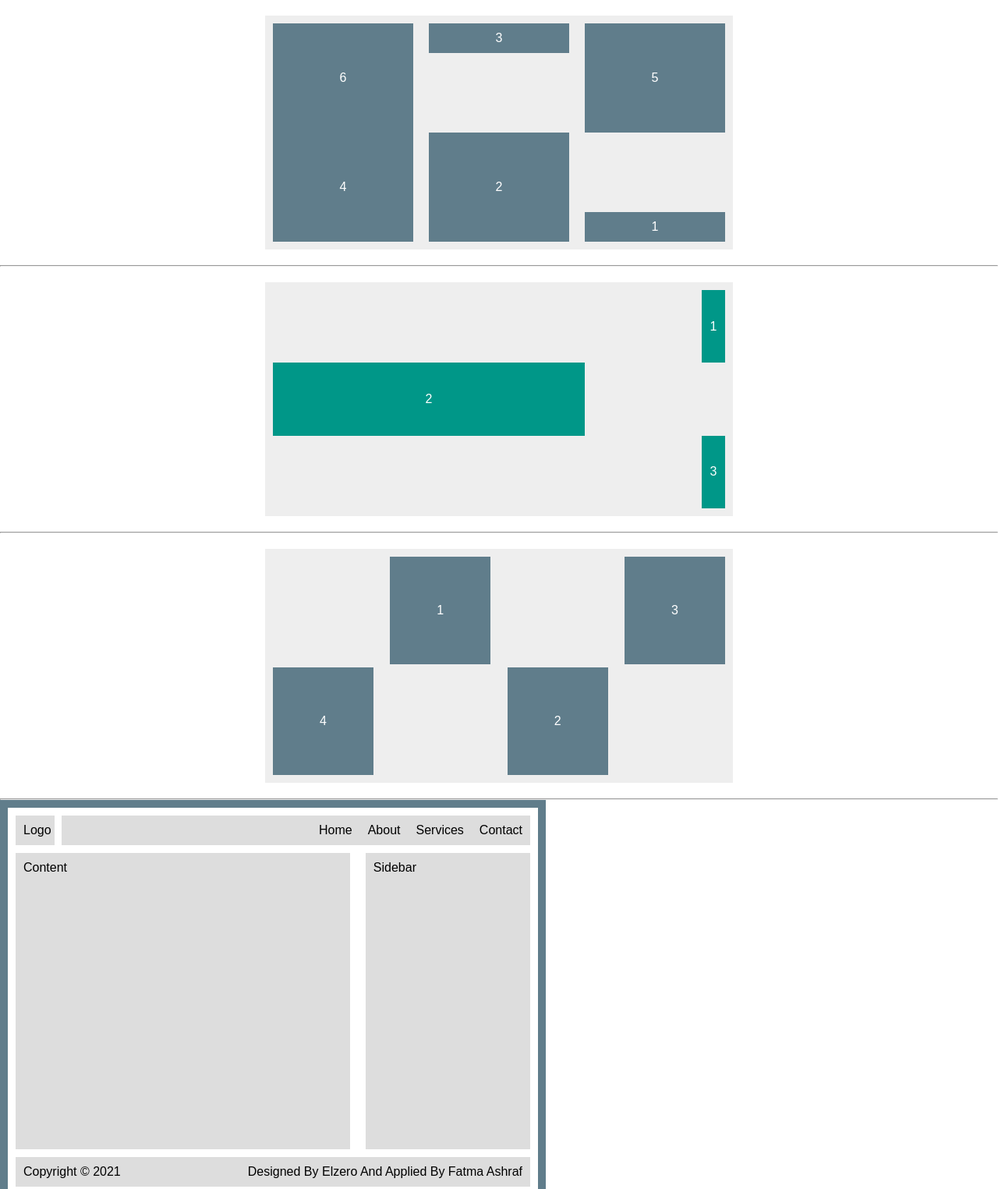
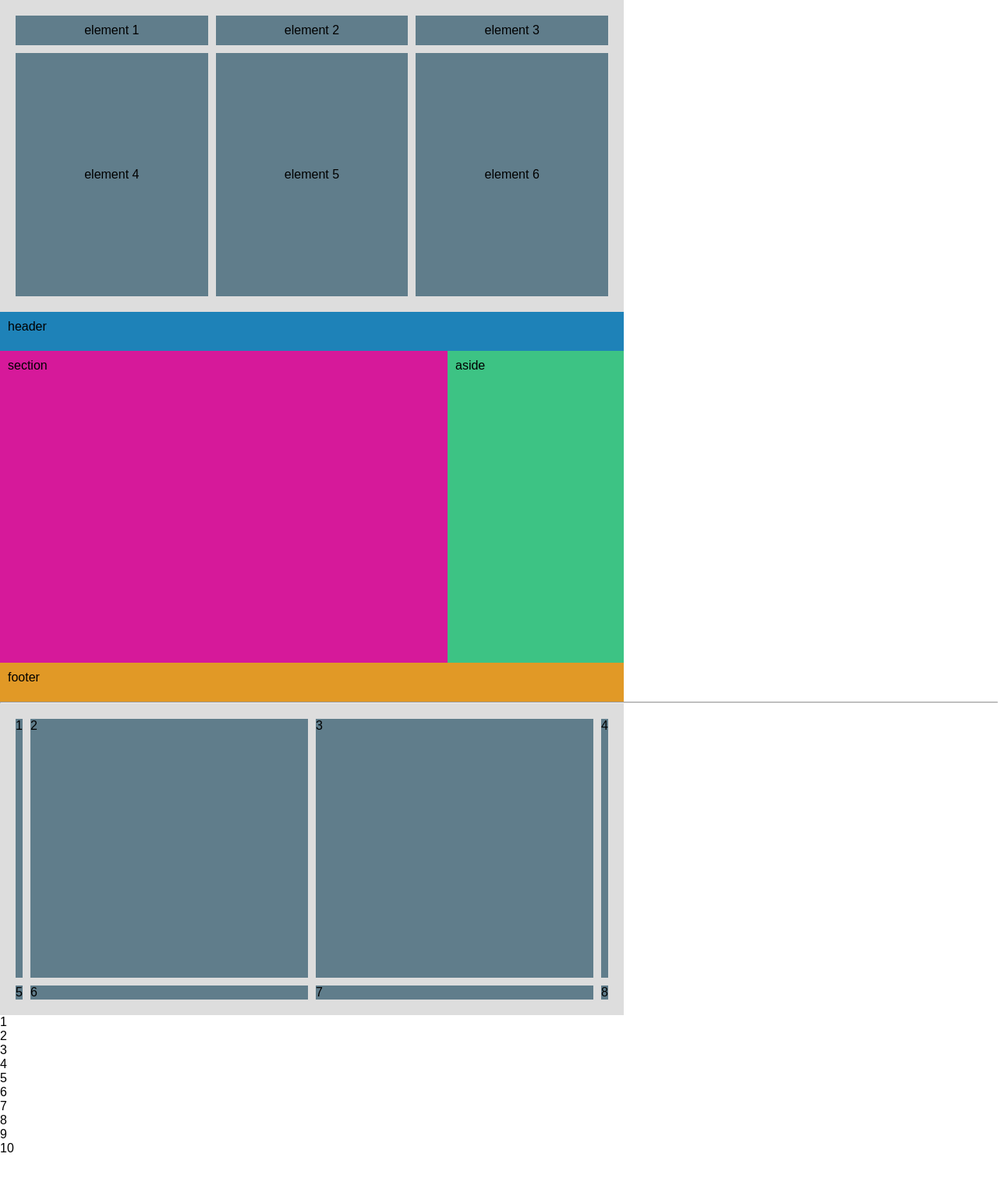
Before and after one commit to FattemaAshraf/Landing_Page_ByHtmlandCSS, a plain HTML site: page index.html in a window 1280 px wide. Shown: the top 1525 px of the page at 78% size. After the commit the page ends 1482 px from the top, so only its background shows below. Drawn offline with Linux system fonts and the light colour scheme.

Commit message:
added Grid Assignments

```diff
--- a/index.html
+++ b/index.html
@@ -62,7 +62,7 @@
     <div class="element" >element</div>
     <div class="element" >element</div>
 </div> -->
-
+<!--
 <div class="second-parent">
     <div class="one">1</div>
     <div class="two">2</div>
@@ -106,6 +106,44 @@
   <div class="copyright">Copyright &copy; 2021</div>
   <div class="design">Designed By Elzero And Applied By Fatma Ashraf</div>
 </div>
-</div>
+</div> -->
+<div class="grid">
+    <div>element 1</div>
+    <div>element 2</div>
+    <div>element 3</div>
+    <div>element 4</div>
+    <div>element 5</div>
+    <div>element 6</div>
+  </div>
+  <div class="layout">
+    <header>header</header>
+    <section>section</section>
+    <aside>aside</aside>
+    <footer>footer</footer>
+  </div>
+  <hr/>
+  <div class="gridd">
+    <div>1</div>
+    <div>2</div>
+    <div>3</div>
+    <div>4</div>
+    <div>5</div>
+    <div>6</div>
+    <div>7</div>
+    <div>8</div>
+  </div>
+  <div id="ArticleLayout">
+    <div class="art">1</div>
+    <div>2</div>
+    <div>3</div>
+    <div>4</div>
+    <div>5</div>
+    <div>6</div>
+    <div>7</div>
+    <div>8</div>
+    <div>9</div>
+    <div>10</div>
+  </div>
+
 </body>
 </html>
--- a/master.css
+++ b/master.css
@@ -137,7 +137,7 @@
     background-color: black;
     border-radius: 50%;
 } */
-
+/*
 
 div.second-parent {
     width: 600px;
@@ -185,7 +185,7 @@ div.second-parent {
   }
 
   /* ------------*/
-  div.third-parent {
+  /* div.third-parent {
     background-color: #eee;
     width: 600px;
     height: 300px;
@@ -309,4 +309,96 @@ padding: 10px;
     justify-content: space-between;
     background-color: var(--mainColor);
     padding: 10px;
+} */
+
+.grid {
+  background-color: #ddd;
+  padding: 20px;
+  width: 800px;
+  height: 400px;
+  display: grid;
+  grid-template-columns: repeat(3, 1fr);
+  grid-template-rows: auto repeat(2,1fr);
+  gap: 10px;
 }
+.grid div{
+  background-color: #607d8b;
+  padding: 10px;
+  display: flex;
+  align-items: center;
+  justify-content: center;
+}
+.grid div:nth-child(4){
+  grid-row: 2/4;
+}
+.grid div:nth-child(5){
+
+  grid-row: 2/4;
+}
+.grid div:nth-child(6){
+  grid-row: 2/4;
+}
+
+.layout{
+  background-color: #ddd;
+  width: 800px;
+  height: 400px;
+  display: grid;
+  margin-bottom: 100px;
+  grid-template-columns: auto auto auto auto;
+  grid-template-rows: 50px 400px 50px;
+  grid-template-areas: "header header header header"
+  "section section section aside"
+  "footer footer footer footer"
+
+                                                         ;
+  /* gap: 10px; */
+}
+
+.layout * {
+  padding: 10px;
+  /* display: flex;
+  align-items: center;
+  justify-content: center; */
+
+
+
+}
+
+header{
+  background-color: #1e82b8;
+  /* grid-column: 1/-1; */
+  grid-area: header;
+
+}
+
+section{
+  background-color: #d6199a;
+  grid-area: section;
+  /* grid-column: 1 / span 3; */
+}
+
+aside{
+  background-color: #3dc384;
+  grid-area: aside;
+  /* grid-column: 4/ 5; */
+}
+
+footer{
+  background-color: #e19926;
+  grid-area: footer;
+}
+
+.gridd {
+  background-color: #ddd;
+  padding: 20px;
+  width: 800px;
+  height: 400px;
+  display: grid;
+  grid-template-columns: auto 1fr 1fr auto;
+  grid-template-rows: 1fr auto;
+  gap: 10px;
+}
+.gridd *{
+  background-color: #607d8b;
+}
```
